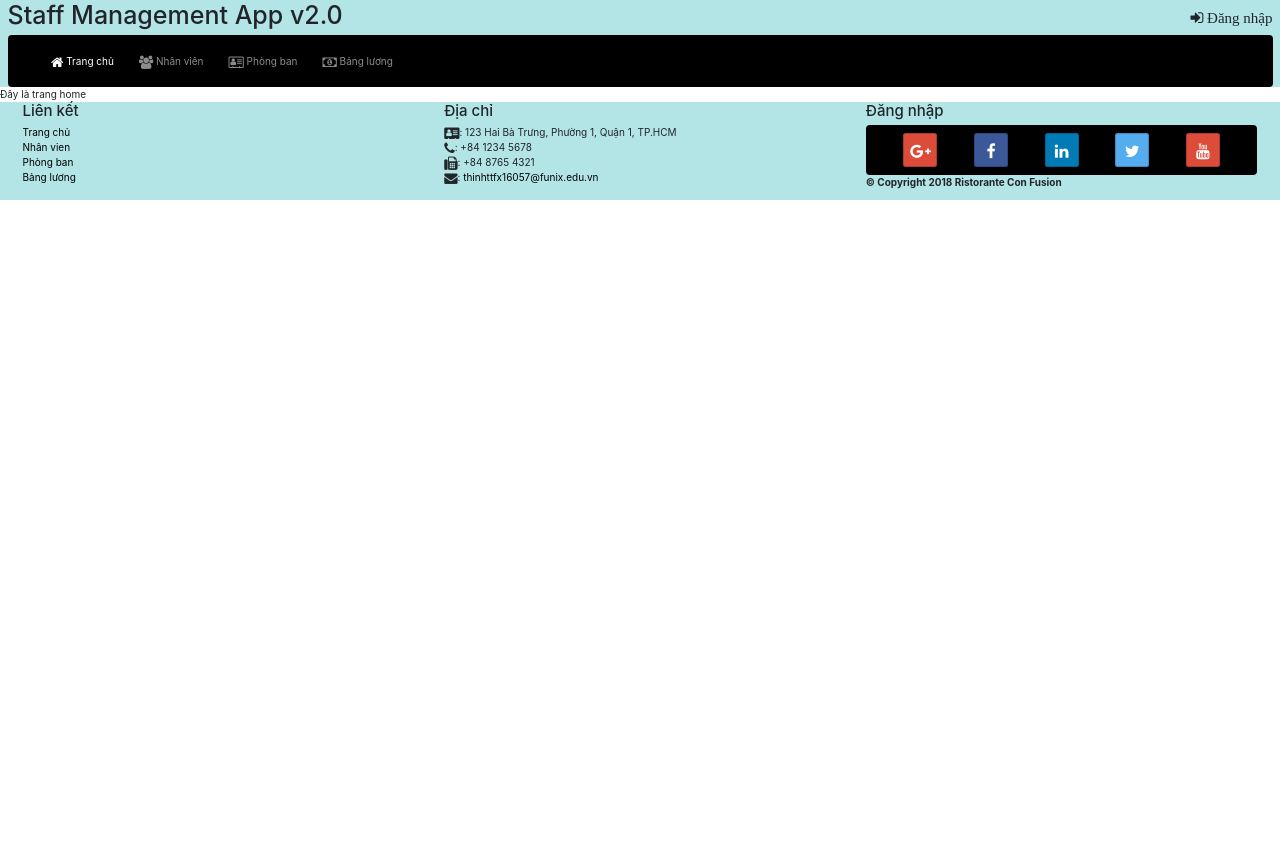
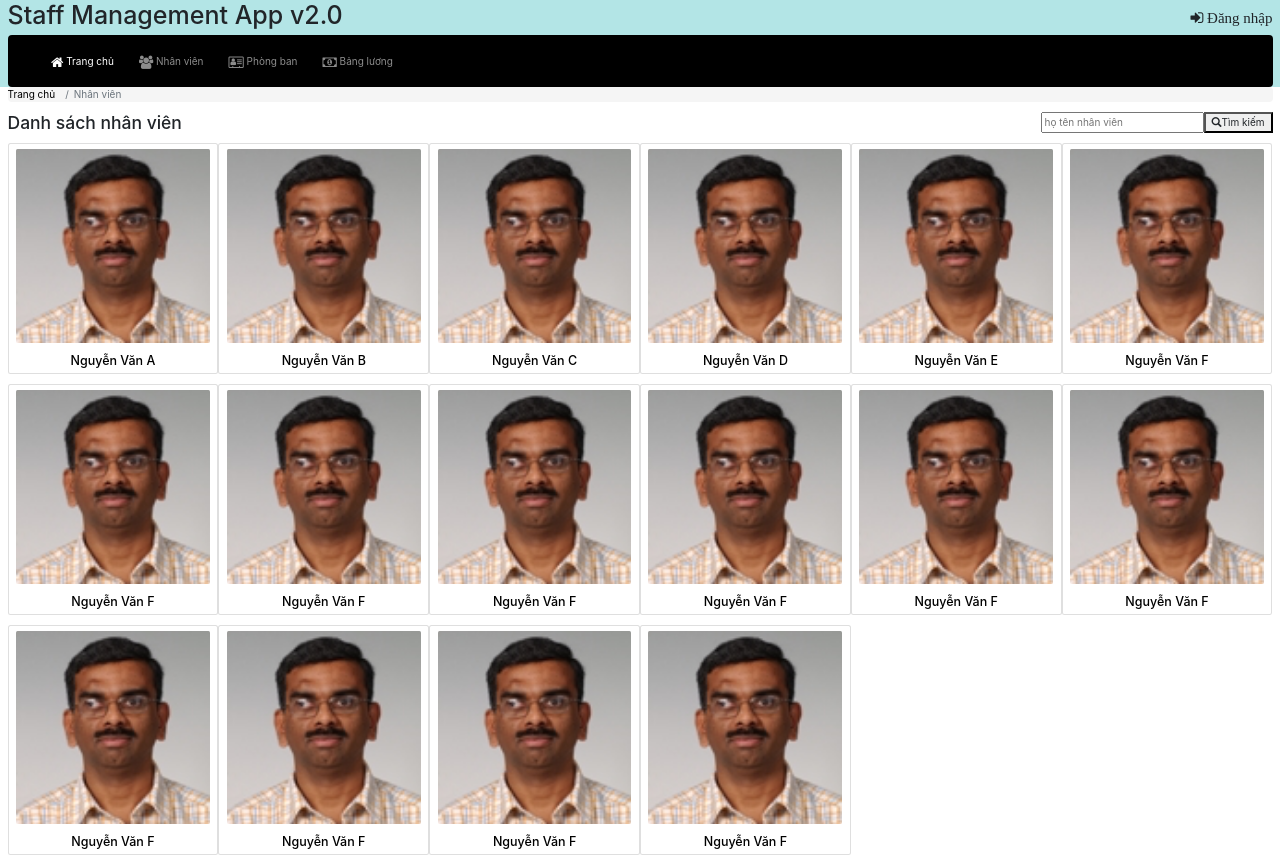
Before and after one commit to ThinhTTFX16057/tets, a React (Create React App) app: page /home in a window 1280 px wide. Shown: the top 857 px of the page. Before the commit the page ends 800 px from the top, so only its background shows below. Built offline with nearby package versions, Linux system fonts and the light colour scheme.

Commit message:
update search button

```diff
--- a/src/components/HomeComponent.js
+++ b/src/components/HomeComponent.js
@@ -1,14 +1,12 @@
-import React, {Component} from 'react';
+import React from 'react';
+import StaffList from './StaffListComponent';
 
-class Home extends Component {
-  constructor(props){
-    super(props);
-    this.state={}
-  }
-  render(){
+function Home(props){
     return (
-      <div>Đây là trang home</div>
+      <div>
+        <StaffList staffs={props.staffs}/>
+      </div>
     );
   }
-}
+
 export default Home;
--- a/src/components/MainComponent.js
+++ b/src/components/MainComponent.js
@@ -26,9 +26,7 @@ class Main extends Component{
             <StaffInfo
             staff={this.state.staffs.filter((staff)=>staff.id===parseInt(match.params.staffId,10))[0]}
             />
-
             );
-
         }
 
         return (
--- a/src/components/SalaryComponent.js
+++ b/src/components/SalaryComponent.js
@@ -1,12 +1,14 @@
 import React, {Component} from "react";
-import {Card, CardBody,CardText, CardTitle, Breadcrumb, BreadcrumbItem} from 'reactstrap';
+import {CardBody,CardText, CardTitle, Breadcrumb, BreadcrumbItem} from 'reactstrap';
 import {Link} from 'react-router-dom';
+
 
 class Salary extends Component{
     constructor(props){
         super(props);
         this.state={}
     }
+
     render(){
         const renderSalary=this.props.staffs.map((x)=>{
             return(
--- a/src/components/StaffInfoComponent.js
+++ b/src/components/StaffInfoComponent.js
@@ -1,5 +1,5 @@
 import React, { Component } from 'react';
-import {Card,CardImg,CardBody, Navbar, NavbarBrand, Breadcrumb, BreadcrumbItem } from 'reactstrap';
+import {CardImg,CardBody, Navbar, NavbarBrand, Breadcrumb, BreadcrumbItem } from 'reactstrap';
 import { Link} from "react-router-dom";
 import dateFormat from 'dateformat';
 
--- a/src/components/StaffListComponent.js
+++ b/src/components/StaffListComponent.js
@@ -7,7 +7,6 @@ class StaffList extends Component{
         super(props);
         this.state = {}
     }
-
 
     render(){
         const displayStaff=this.props.staffs.map((x)=>{
@@ -32,14 +31,19 @@ class StaffList extends Component{
                     <BreadcrumbItem><Link to='/home'>Trang chủ</Link></BreadcrumbItem>
                     <BreadcrumbItem active>Nhân viên</BreadcrumbItem>
                 </Breadcrumb>
-                <div className='col-12'>
-                    <h3>Danh sách nhân viên</h3>
-                    <hr/>
+                <div className='container-fluid'>
+                    <div className="floatleft"><h3>Danh sách nhân viên</h3></div>
+                    <div className="floatright">
+                    <input id="search" type="text" placeholder="họ tên nhân viên"></input>
+                    <button><span class="glyphicon glyphicon-search"></span>Tìm kiếm</button>
+                    </div>
+
                 </div>
             </div>
                 <div class="container-fluid">
                     <div className="row">
                         {displayStaff}
+
                     </div>
                 </div>
             </div>
```
